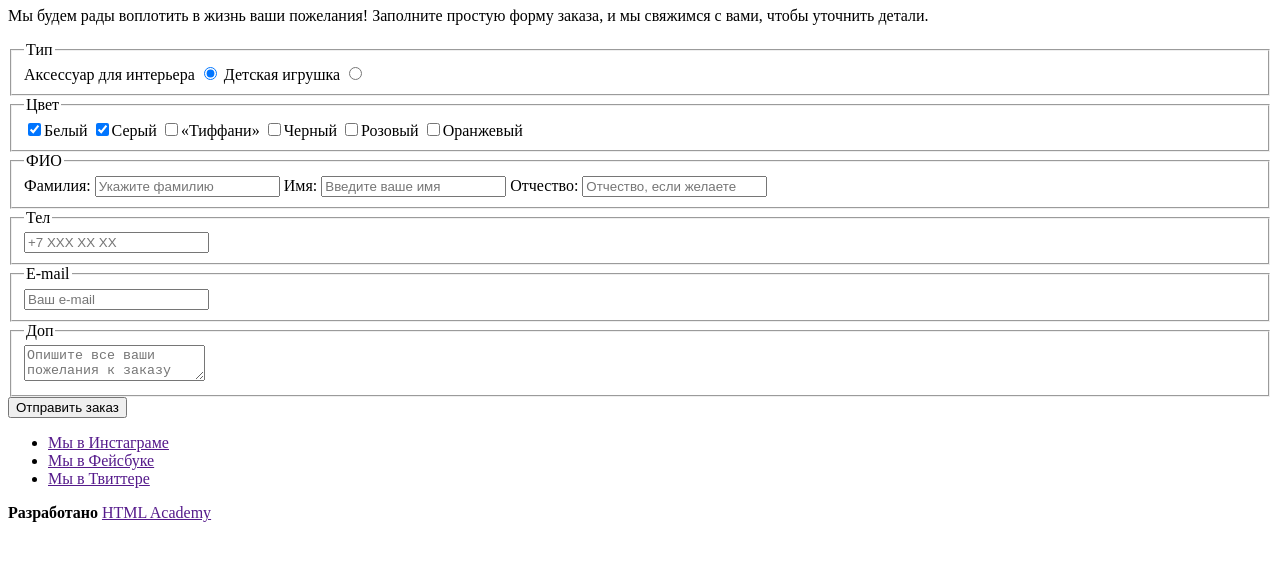
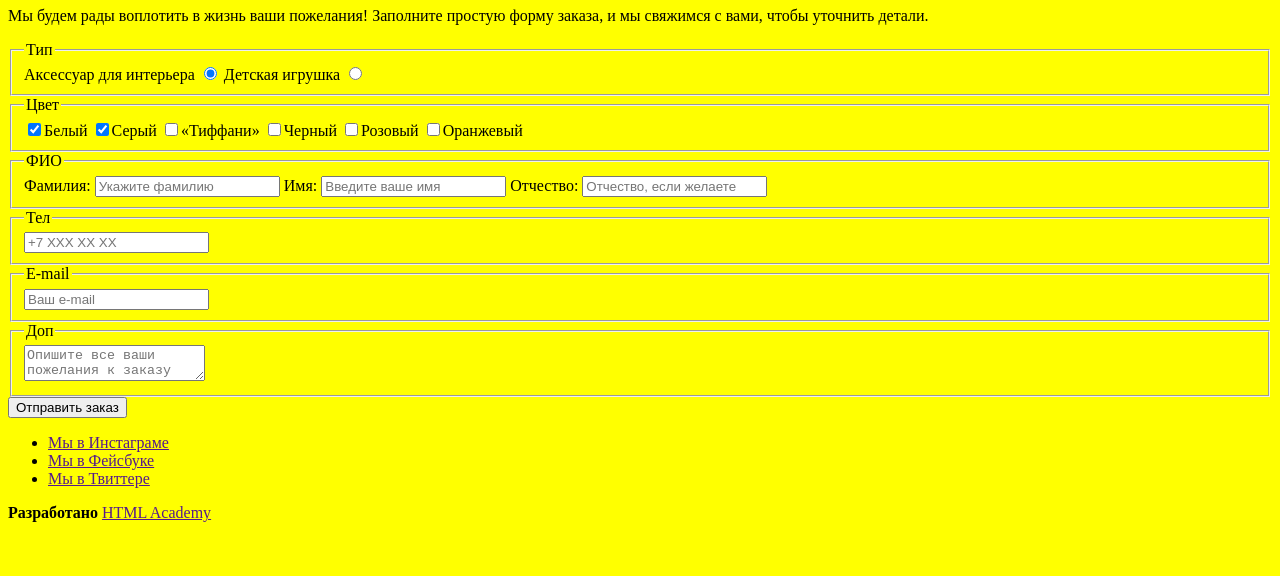
Before and after one commit to proskura/mishka, a website: page form.html in a window 1280 px wide. Shown: the part 224-800 px from the top of the page. Drawn offline with nearby package versions, Linux system fonts and the light colour scheme; files that its build step writes are made by us from their sources.

Commit message:
Подключил стили

```diff
--- a/form.html
+++ b/form.html
@@ -3,6 +3,7 @@
 <head>
 	<meta charset="UTF-8">
 	<title>Вязание на заказ</title>
+	<link rel="stylesheet" href="css/style.css">
 </head>
 <body>
 	<header class="page-header">
--- a/package.json
+++ b/package.json
@@ -4,13 +4,13 @@
   "private": true,
   "description": "Личный проект «Мишка» от HTML Academy",
   "devDependencies": {
+    "@htmlacademy/editorconfig-cli": "0.1.x",
     "autoprefixer": "6.5.3",
     "browser-sync": "2.18.2",
-    "gulp": "3.9.1",
+    "gulp": "^3.9.1",
     "gulp-plumber": "1.1.0",
     "gulp-postcss": "6.2.0",
-    "gulp-sass": "2.3.2",
-    "@htmlacademy/editorconfig-cli": "0.1.x"
+    "gulp-sass": "^3.1.0"
   },
   "scripts": {
     "test": "editorconfig-cli",
--- /dev/null
+++ b/sass/style.scss
@@ -0,0 +1,3 @@
+body {
+	background-color: yellow;
+}
```
Also changed, not shown: catalog.html (+1 -0 lines), index.html (+1 -0 lines).
